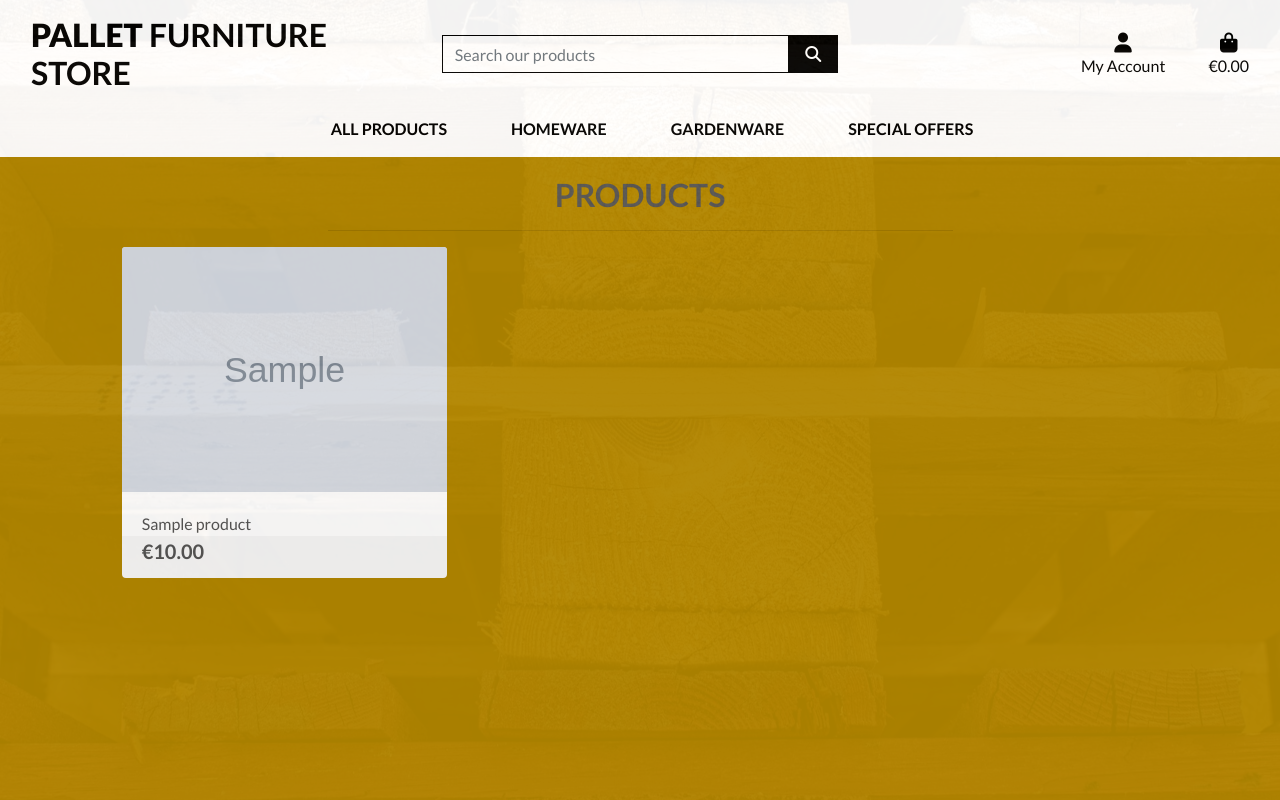
After one commit to petermcloughlin/pallet_furniture_store, a Django app: page /products/ in a window 1280 px wide. The commit adds this page. Run offline with Django 3.2, Linux system fonts and the light colour scheme; tables that the repository leaves empty hold one stand-in row (values such as "Sample post"); grey boxes marked "Sample" are stand-in pictures; some libraries are stand-ins or nearby versions.

Commit message:
Started to add products display on products page and shop now link

```diff
--- a/home/templates/home/index.html
+++ b/home/templates/home/index.html
@@ -20,7 +20,7 @@
                 </h1>
                 <div class="my-5">
                     <h4>
-                        <a href="" class="shop-now-button btn btn-lg rounded-2 text-uppercase py-3">Shop Now</a>
+                        <a href="{% url 'products' %}" class="shop-now-button btn btn-lg rounded-2 text-uppercase py-3">Shop Now</a>
                     </h4>
                 </div>
             </div>
--- a/pallet_furniture_store/urls.py
+++ b/pallet_furniture_store/urls.py
@@ -22,4 +22,5 @@ urlpatterns = [
     path('admin/', admin.site.urls),
     path('accounts/', include('allauth.urls')),
     path('', include('home.urls')),
+    path('products/', include('products.urls')),
 ] + static(settings.MEDIA_URL, document_root=settings.MEDIA_ROOT)
--- /dev/null
+++ b/products/templates/products/products.html
@@ -0,0 +1,58 @@
+{% extends "base.html" %}
+{% load static %}
+
+{% block page_header %}
+    <div class="container header-container">
+        <div class="row">
+            <div class="col">
+            </div>
+        </div>
+    </div>
+{% endblock %}
+
+{% block content %}
+    <div class="overlay"></div>
+    <div class="container-fluid">
+        <div class="row">
+            <div class="col text-center mt-3">
+                <h2 class="logo-font">Products</h2>
+                <hr class="w-50 mb-1">
+            </div>
+        </div>
+        <div class="row">
+            <div class="products-container col-10 offset-1">
+                <div class="row mb-2 mt-1">
+
+                </div>
+                <div class="row">
+                    {% for product in products %}
+                        <div class="col-sm-6 col-md-6 col-lg-4">
+                            <div class="card h-100 border-0">
+                                {% if product.image %}
+                                <a href="">
+                                    <img class="card-img-top img-fluid" src="{{ product.image.url }}" alt="{{ product.name }}">
+                                </a>
+                                {% else %}
+                                <a href="">
+                                    <img class="card-img-top img-fluid" src="{{ MEDIA_URL }}noimage.png" alt="{{ product.name }}">
+                                </a>
+                                {% endif %}
+                                <div class="card-body pb-0">
+                                    <p class="mb-0">{{ product.name }}</p>
+                                </div>
+                                <div class="card-footer pt-0 border-0 text-left">
+                                    <div class="row">
+                                        <div class="col">
+                                            <p class="lead mb-0 text-left font-weight-bold">€{{ product.price }}</p>
+                                        </div>
+                                    </div>
+                                </div>
+                            </div>
+                        </div>
+
+                    {% endfor %}
+                </div>
+            </div>
+        </div>
+    </div>
+{% endblock %}
--- /dev/null
+++ b/products/urls.py
@@ -0,0 +1,7 @@
+from django.contrib import admin
+from django.urls import path
+from . import views
+
+urlpatterns = [
+    path('', views.all_products, name='products')
+]
--- a/products/views.py
+++ b/products/views.py
@@ -1,3 +1,15 @@
 from django.shortcuts import render
+from .models import Product
 
 # Create your views here.
+
+def all_products(request):
+    ''' A view to display all products '''
+
+    products = Product.objects.all()
+
+    context = {
+        'products': products,
+    }
+
+    return render(request, 'products/products.html', context)
--- a/static/css/base.css
+++ b/static/css/base.css
@@ -69,6 +69,16 @@ body {
     border: 1px solid black !important;
 }
 
+.overlay {
+    width: 100%;
+    height: 100%;
+    left: 0;
+    top: 0;
+    position: fixed;
+    background: #b18600;
+    z-index: -1;
+
+}
 /* -------------------------------- Media Queries */
 
 /* Larger container on xl screens */
```
Also changed, not shown: media/noimage.png (added).
